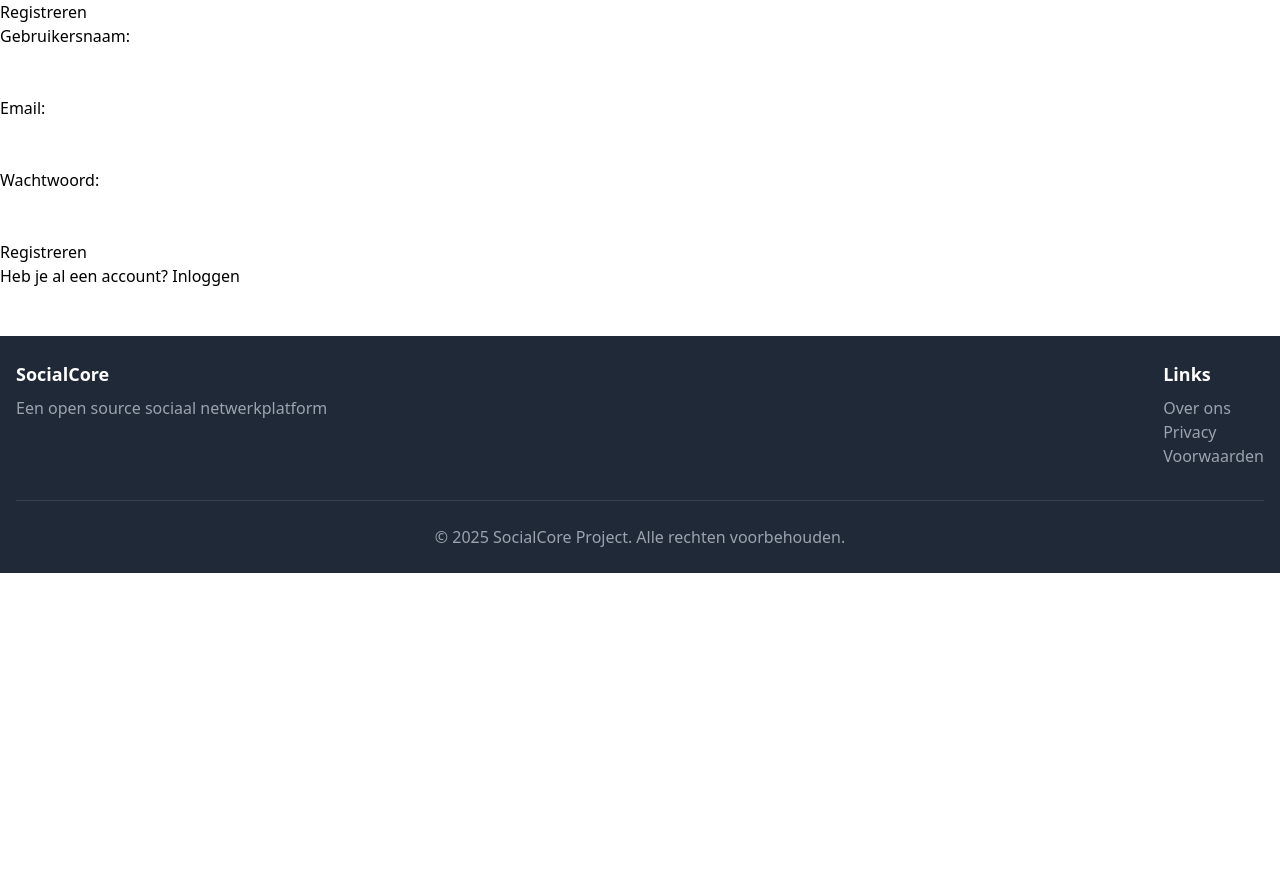
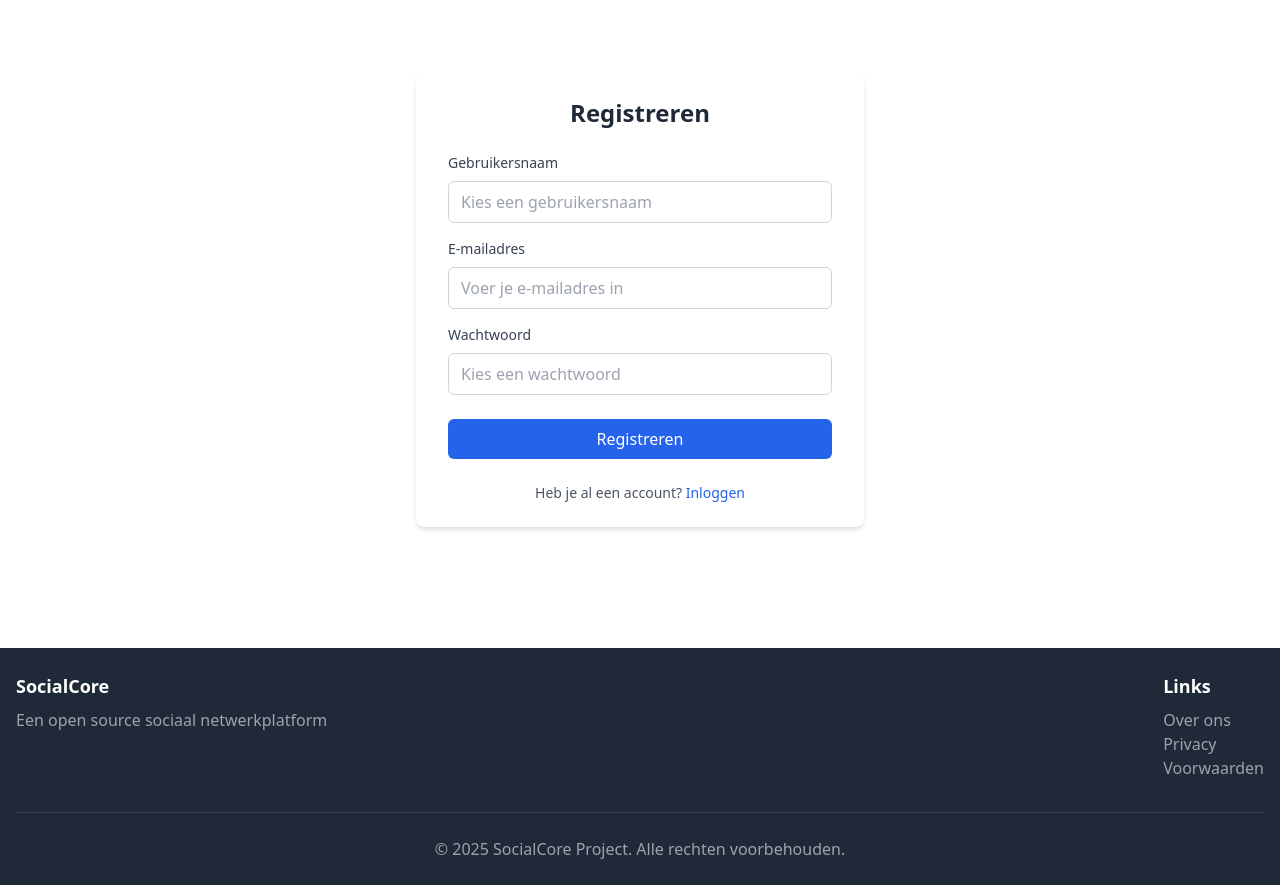
Before and after one commit to roedeltje/socialcore, a PHP site: template themes/default/pages/register.php in a window 1280 px wide. Before the commit the page ends 573 px from the top, so only its background shows below. Run offline with PHP 8.4, Linux system fonts and the light colour scheme; the template is opened without the code that fills it, so the values that code supplies are empty; some libraries are stand-ins or nearby versions.

Commit message:
Homepage login en registratie gefixed.

```diff
--- a/themes/default/pages/home.php
+++ b/themes/default/pages/home.php
@@ -6,7 +6,7 @@
             <p>Het open source sociale platform gebouwd in Nederland</p>
 
             <div class="welcome-image">
-                <img src="<?= base_url('theme-assets/default/images/friends-group.jpg') ?>" alt="Vrienden delen herinneringen">
+                <img src="<?= base_url('theme-assets/default/images/logo-big.png') ?>" alt="SocialCore" style="max-width: 300px; height: auto;">
             </div>
 
             <div class="welcome-cta">
@@ -33,7 +33,7 @@
                     <label for="email">
                         <i class="icon-email"></i>
                     </label>
-                    <input type="text" id="email" name="email" placeholder="E-mailadres of Gebruikersnaam" required>
+                    <input type="text" id="username" name="emausernameil" placeholder="Gebruikersnaam" required>
                 </div>
 
                 <div class="form-group">
--- a/themes/default/pages/register.php
+++ b/themes/default/pages/register.php
@@ -1,24 +1,56 @@
 <?php /* Socialcore default thema registratie pagina */
 ?>
 
-<h2>Registreren</h2>
+<div class="flex justify-center items-center min-h-[calc(100vh-200px)]">
+    <div class="w-full max-w-md">
+        <div class="bg-white shadow-md rounded-lg px-8 py-6">
+            <h2 class="text-2xl font-bold text-center text-gray-800 mb-6">Registreren</h2>
 
-<?php if (isset($_SESSION['error'])): ?>
-    <p style="color: red;"><?= htmlspecialchars($_SESSION['error']) ?></p>
-    <?php unset($_SESSION['error']); ?>
-<?php endif; ?>
+            <?php if (isset($_SESSION['error'])): ?>
+                <div class="bg-red-100 border border-red-400 text-red-700 px-4 py-3 rounded mb-4">
+                    <?= $_SESSION['error'] ?>
+                    <?php unset($_SESSION['error']); ?>
+                </div>
+            <?php endif; ?>
 
-<form method="post" action="<?= base_url('register/process') ?>">
-    <label>Gebruikersnaam:</label><br>
-    <input type="text" name="username" required><br><br>
+            <form method="post" action="<?= base_url('register/process') ?>">
+                <div class="mb-4">
+                    <label for="username" class="block text-gray-700 text-sm font-medium mb-2">Gebruikersnaam</label>
+                    <input type="text" id="username" name="username"
+                        class="w-full px-3 py-2 border border-gray-300 rounded-md focus:outline-none focus:ring-blue-500 focus:border-blue-500"
+                        placeholder="Kies een gebruikersnaam" required>
+                </div>
 
-    <label>Email:</label><br>
-    <input type="email" name="email" required><br><br>
+                <div class="mb-4">
+                    <label for="email" class="block text-gray-700 text-sm font-medium mb-2">E-mailadres</label>
+                    <input type="email" id="email" name="email"
+                        class="w-full px-3 py-2 border border-gray-300 rounded-md focus:outline-none focus:ring-blue-500 focus:border-blue-500"
+                        placeholder="Voer je e-mailadres in" required>
+                </div>
 
-    <label>Wachtwoord:</label><br>
-    <input type="password" name="password" required><br><br>
+                <div class="mb-6">
+                    <label for="password" class="block text-gray-700 text-sm font-medium mb-2">Wachtwoord</label>
+                    <input type="password" id="password" name="password"
+                        class="w-full px-3 py-2 border border-gray-300 rounded-md focus:outline-none focus:ring-blue-500 focus:border-blue-500"
+                        placeholder="Kies een wachtwoord" required>
+                </div>
 
-    <button type="submit">Registreren</button>
-</form>
+                <div>
+                    <button type="submit"
+                        class="w-full bg-blue-600 hover:bg-blue-700 text-white font-medium py-2 px-4 rounded-md focus:outline-none focus:ring-2 focus:ring-offset-2 focus:ring-blue-500">
+                        Registreren
+                    </button>
+                </div>
+            </form>
 
-<p>Heb je al een account? <a href="<?= base_url('login') ?>">Inloggen</a></p>
+            <div class="mt-6 text-center">
+                <p class="text-sm text-gray-600">
+                    Heb je al een account?
+                    <a href="<?= base_url('login') ?>" class="font-medium text-blue-600 hover:underline">
+                        Inloggen
+                    </a>
+                </p>
+            </div>
+        </div>
+    </div>
+</div>
```
